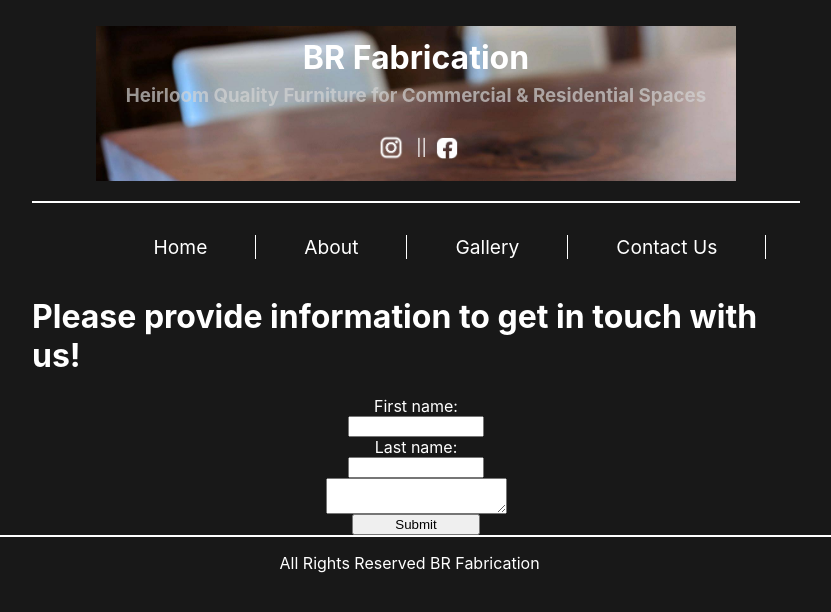
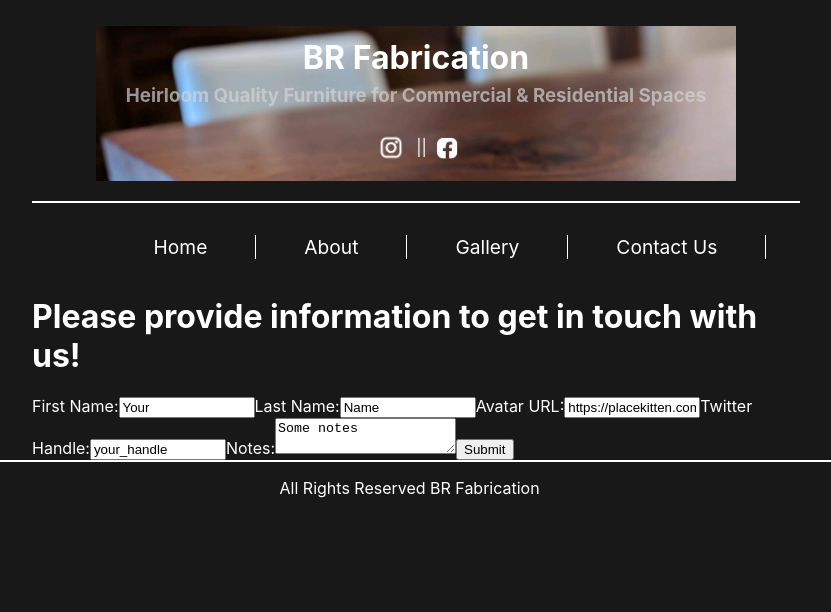
Before and after one commit to mwrowan89/BR-Fabrication-React.js, a React (Create React App) app: page /contact in a window 1280 px wide. Shown: the top 612 px of the page, without its empty margins (224-1055 px from the left). Built offline with nearby package versions, Linux system fonts and the light colour scheme.

Commit message:
Form added values to variable contact

```diff
--- a/src/components/ContactForm.jsx
+++ b/src/components/ContactForm.jsx
@@ -1,26 +1,72 @@
-import React from "react";
+import React, { useState } from "react";
 import "../css/ContactForm.css";
 
 const ContactForm = () => {
-  const contact = {
+  const [contact, setContact] = useState({
     first: "Your",
     last: "Name",
     avatar: "https://placekitten.com/g/200/200",
     twitter: "your_handle",
     notes: "Some notes",
-    favorite: true,
+  });
+
+  const handleChange = (e) => {
+    const { name, value } = e.target;
+    setContact({
+      ...contact,
+      [name]: value,
+    });
   };
 
   return (
     <div className="contact-us">
       <h1>Please provide information to get in touch with us!</h1>
-      <form className="contact-us-form">
-        <label for="fname">First name:</label>
-        <input type="text" id="fname" name="fname" />
-        <label for="lname">Last name:</label>
-        <input type="text" id="lname" name="lname" />
-        <textarea type="text" id="query" />
-        <input type="submit" value="Submit" />
+      <form>
+        <label>
+          First Name:
+          <input
+            type="text"
+            name="first"
+            value={contact.first}
+            onChange={handleChange}
+          />
+        </label>
+        <label>
+          Last Name:
+          <input
+            type="text"
+            name="last"
+            value={contact.last}
+            onChange={handleChange}
+          />
+        </label>
+        <label>
+          Avatar URL:
+          <input
+            type="text"
+            name="avatar"
+            value={contact.avatar}
+            onChange={handleChange}
+          />
+        </label>
+        <label>
+          Twitter Handle:
+          <input
+            type="text"
+            name="twitter"
+            value={contact.twitter}
+            onChange={handleChange}
+          />
+        </label>
+        <label>
+          Notes:
+          <textarea
+            name="notes"
+            value={contact.notes}
+            onChange={handleChange}
+          />
+        </label>
+        <button type="submit">Submit</button>
       </form>
     </div>
   );
```
